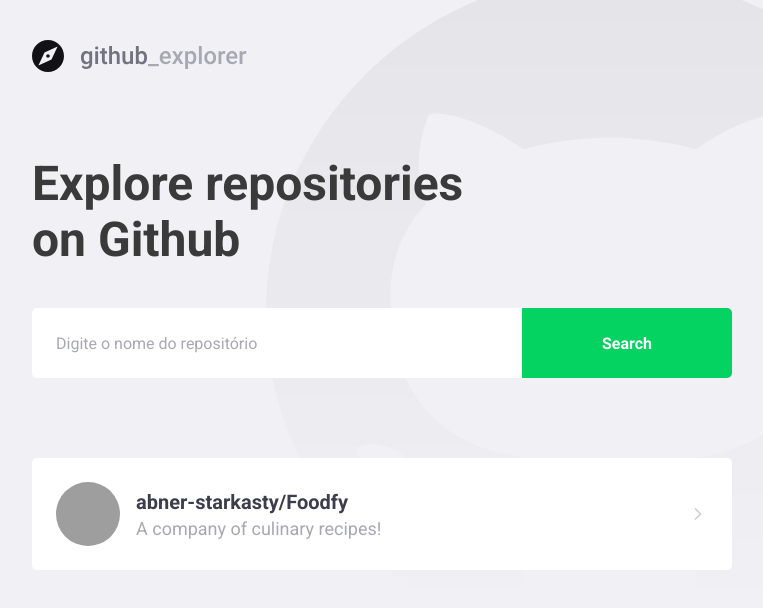
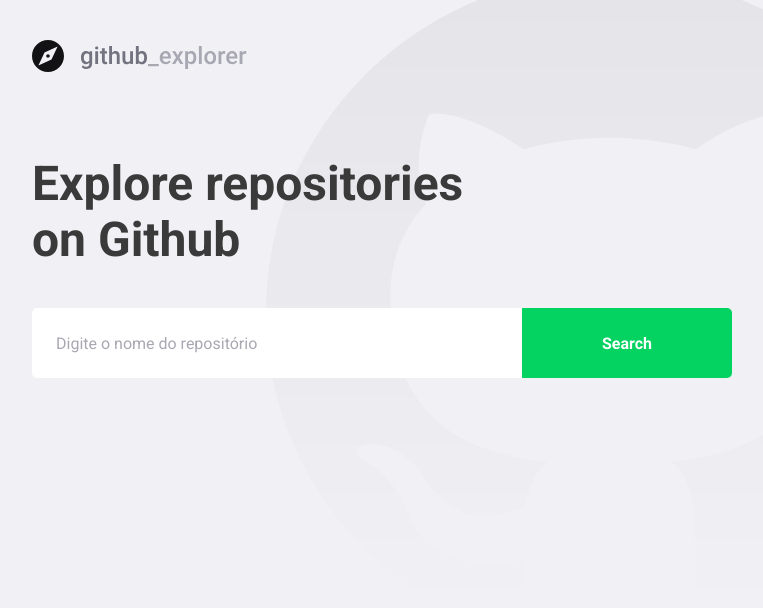
Before and after one commit to abner-starkasty/github-explorer, a React (Create React App) app: page / in a window 1280 px wide. Shown: the top 608 px of the page, without its empty margins (148-911 px from the left). Built offline with nearby package versions, Linux system fonts and the light colour scheme; grey boxes are pictures that could not be loaded.

Commit message:
conecting to github api

```diff
--- a/src/pages/Dashboard/index.tsx
+++ b/src/pages/Dashboard/index.tsx
@@ -1,34 +1,67 @@
+import { useState, FormEvent } from 'react'
 import { FiChevronRight } from 'react-icons/fi'
+import api from '../../services/api'
 
 import logoImg from '../../assets/logo.svg'
 
 import { Title, Form, Repositories } from './styles'
 
+interface Repository {
+  full_name: string
+  description: string
+  owner: {
+    login: string
+    avatar_url: string
+  }
+}
+
 const Dashboard = () => {
+  const [newRepo, setNewRepo] = useState('')
+  const [repositories, setRepositories] = useState<Repository[]>([])
+
+  async function handleAddRepository(
+    event: FormEvent<HTMLFormElement>,
+  ): Promise<void> {
+    event.preventDefault()
+
+    const response = await api.get<Repository>(`repos/${newRepo}`)
+
+    const repository = response.data
+
+    setRepositories([...repositories, repository])
+    setNewRepo('')
+  }
+
   return (
     <>
       <img src={logoImg} alt="Github Explorer Logo" />
       <Title>Explore repositories on Github</Title>
 
-      <Form>
-        <input placeholder="Digite o nome do repositório" />
+      <Form onSubmit={handleAddRepository}>
+        <input
+          value={newRepo}
+          onChange={e => setNewRepo(e.target.value)}
+          placeholder="Digite o nome do repositório"
+        />
         <button type="submit">Search</button>
       </Form>
 
       <Repositories>
-        <a href="teste">
+        {repositories.map(repository => (
+          <a key={repository.full_name} href="teste">
             <img
-            src="https://avatars.githubusercontent.com/u/59853942?v=4"
-            alt="Abner Willys"
+              src={repository.owner.avatar_url}
+              alt={repository.owner.login}
             />
 
             <div>
-            <strong>abner-starkasty/Foodfy</strong>
-            <p>A company of culinary recipes!</p>
+              <strong>{repository.full_name}</strong>
+              <p>{repository.description}</p>
             </div>
 
             <FiChevronRight size={20} />
           </a>
+        ))}
       </Repositories>
     </>
   )
--- a/src/pages/Dashboard/styles.ts
+++ b/src/pages/Dashboard/styles.ts
@@ -78,7 +78,8 @@
     }
 
     div {
-      margin-left: 16px;
+      margin: 0 16px;
+      flex: 1;
 
       strong {
         font-size: 20px;
--- /dev/null
+++ b/src/services/api.ts
@@ -0,0 +1,7 @@
+import axios from 'axios'
+
+const api = axios.create({
+  baseURL: 'https://api.github.com',
+})
+
+export default api
```
Also changed, not shown: .eslintrc.json. Lines whose indentation alone changed are shown as unchanged.
